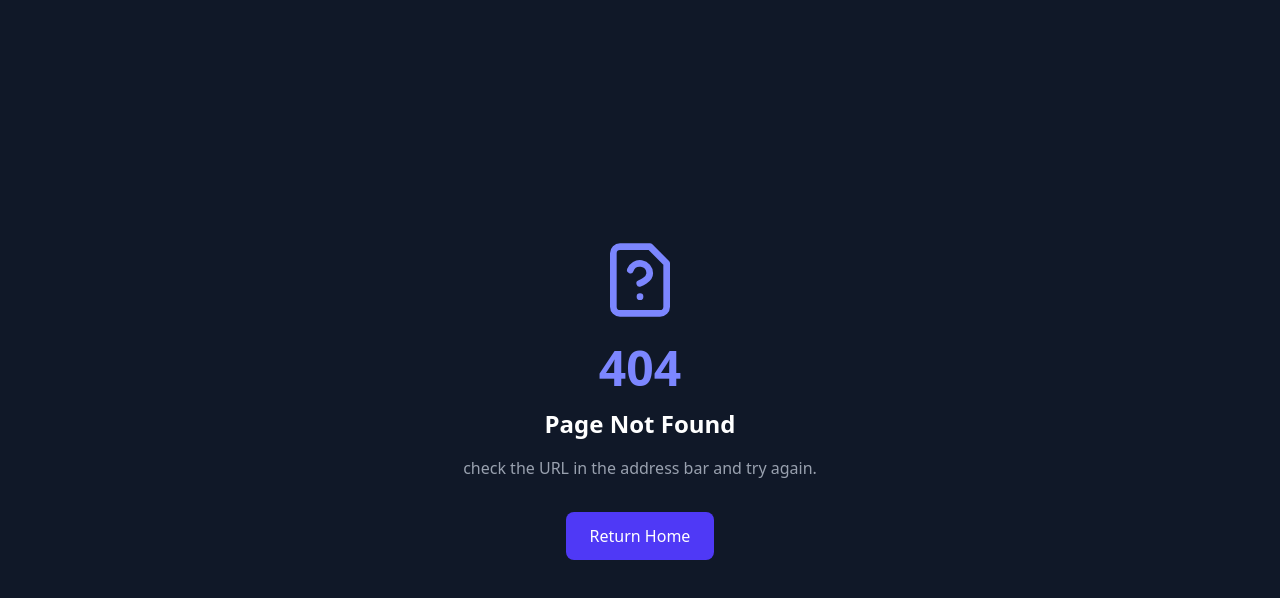
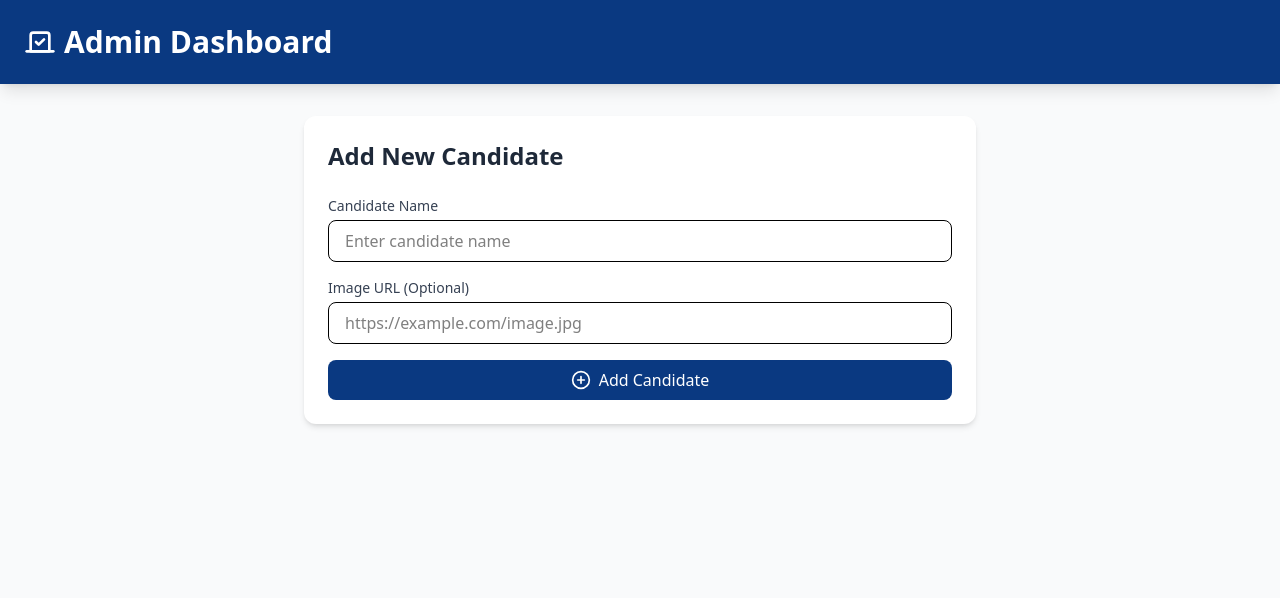
Before and after one commit to sinanmk03/election, a React (Vite) app: page /admin in a window 1280 px wide. Before the commit this address had no page. Shown: the top 598 px of the page. Built offline with nearby package versions, Linux system fonts and the light colour scheme.

Commit message:
added some more code , still not working

```diff
--- a/src/App.tsx
+++ b/src/App.tsx
@@ -6,6 +6,7 @@ import LoginPage from "./pages/login";
 import RegisterPage from "./pages/register";
 import VotingPage from "./pages/vote";
 import ResultPage from "./pages/result";
+import AdminPage from "./pages/admin";
 function App() {
   return (
     <Router>
@@ -15,6 +16,7 @@ function App() {
         <Route path="/register" element={<RegisterPage />} />
         <Route path="/vote" element={<VotingPage />} />
         <Route path="/results" element={<ResultPage />} />
+        <Route path="/admin" element={<AdminPage />} />
         {/* <Route
           path="/admin/event-attendees/:collectionName"
           element={
--- /dev/null
+++ b/src/pages/admin.tsx
@@ -0,0 +1,108 @@
+import { useState } from "react";
+import { useWeb3 } from "../services/Web3Context";
+import { PlusCircle, Vote } from "lucide-react";
+
+export default function AdminPage() {
+  const { contract, account, loading, fetchCandidates } = useWeb3();
+  const [newCandidate, setNewCandidate] = useState({
+    name: "",
+    imageUrl: "",
+  });
+  const [error, setError] = useState("");
+  const [successMessage, setSuccessMessage] = useState("");
+
+  const handleAddCandidate = async (e: React.FormEvent) => {
+    e.preventDefault();
+    setError("");
+    setSuccessMessage("");
+
+    if (!newCandidate.name.trim()) {
+      setError("Candidate name is required");
+      return;
+    }
+
+    try {
+      await contract.methods
+        .addCandidate(newCandidate.name)
+        .send({ from: account });
+      setSuccessMessage("Candidate added successfully!");
+      setNewCandidate({ name: "", imageUrl: "" });
+      await fetchCandidates();
+    } catch (err) {
+      console.error("Error adding candidate:", err);
+      setError("Failed to add candidate. Make sure you're the admin.");
+    }
+  };
+
+  return (
+    <div className="min-h-screen bg-gray-50">
+      <header className="bg-[#0a3981] text-white p-6 shadow-lg">
+        <div className="container mx-auto flex items-center gap-2">
+          <Vote className="h-8 w-8" />
+          <h1 className="text-3xl font-bold">Admin Dashboard</h1>
+        </div>
+      </header>
+
+      <main className="container mx-auto px-4 py-8">
+        <div className="max-w-2xl mx-auto bg-white rounded-xl shadow-md p-6">
+          <h2 className="text-2xl font-bold text-gray-800 mb-6">
+            Add New Candidate
+          </h2>
+
+          {error && (
+            <div className="mb-4 p-3 bg-red-100 text-red-700 rounded-lg">
+              {error}
+            </div>
+          )}
+
+          {successMessage && (
+            <div className="mb-4 p-3 bg-green-100 text-green-700 rounded-lg">
+              {successMessage}
+            </div>
+          )}
+
+          <form onSubmit={handleAddCandidate} className="space-y-4">
+            <div>
+              <label className="block text-sm font-medium text-gray-700 mb-1">
+                Candidate Name
+              </label>
+              <input
+                type="text"
+                value={newCandidate.name}
+                onChange={(e) =>
+                  setNewCandidate({ ...newCandidate, name: e.target.value })
+                }
+                className="w-full px-4 py-2 border rounded-lg focus:ring-2 focus:ring-[#0a3981] focus:border-[#0a3981]"
+                placeholder="Enter candidate name"
+              />
+            </div>
+
+            <div>
+              <label className="block text-sm font-medium text-gray-700 mb-1">
+                Image URL (Optional)
+              </label>
+              <input
+                type="url"
+                value={newCandidate.imageUrl}
+                onChange={(e) =>
+                  setNewCandidate({ ...newCandidate, imageUrl: e.target.value })
+                }
+                className="w-full px-4 py-2 border rounded-lg focus:ring-2 focus:ring-[#0a3981] focus:border-[#0a3981]"
+                placeholder="https://example.com/image.jpg"
+              />
+            </div>
+
+            <button
+              type="submit"
+              disabled={loading}
+              className="w-full bg-[#0a3981] text-white py-2 px-4 rounded-lg hover:bg-[#0a3981]/90 transition-colors duration-200 flex items-center justify-center gap-2"
+            >
+              <PlusCircle className="h-5 w-5" />
+              {loading ? "Adding Candidate..." : "Add Candidate"}
+            </button>
+          </form>
+        </div>
+      </main>
+    </div>
+  );
+}
--- a/src/pages/home.tsx
+++ b/src/pages/home.tsx
@@ -6,7 +6,7 @@ function HomePage() {
   const [isMenuOpen, setIsMenuOpen] = useState(false);
   const navigate = useNavigate();
 
-  const navigationItems = ["Home", "Admin", "Vote", "Result", "Contact"];
+  const navigationItems = ["Home", "Admin", "Vote", "Results", "Contact"];
 
   return (
     <div className="min-h-screen bg-gray-50">
--- a/src/pages/result.tsx
+++ b/src/pages/result.tsx
@@ -5,6 +5,7 @@ interface Candidate {
   id: number;
   name: string;
   imageUrl: string;
+  voteCount: number;
 }
 
 export default function ResultPage() {
@@ -15,12 +16,14 @@ export default function ResultPage() {
       name: "Candidate 1",
       imageUrl:
         "https://images.unsplash.com/photo-1573497019940-1c28c88b4f3e?auto=format&fit=crop&q=80&w=200&h=200",
+      voteCount: 1500,
     },
     {
       id: 2,
       name: "Candidate 2",
       imageUrl:
         "https://images.unsplash.com/photo-1573497019940-1c28c88b4f3e?auto=format&fit=crop&q=80&w=200&h=200",
+      voteCount: 1200,
     },
   ]);
   const [accountAddress, setAccountAddress] = useState<string>("");
@@ -35,32 +38,27 @@ export default function ResultPage() {
     return () => clearTimeout(timer);
   }, []);
 
-  const handleVote = (candidateId: number) => {
-    console.log(`Voted for candidate ${candidateId}`);
-    // Add your voting logic here
-  };
-
   return (
     <div className="min-h-screen bg-gray-50">
       {/* Header */}
       <header className="bg-[#0a3981] text-white p-6 shadow-lg">
         <div className="container mx-auto flex items-center gap-2">
           <Vote className="h-8 w-8" />
-          <h1 className="text-3xl font-bold">Vote Now.</h1>
+          <h1 className="text-3xl font-bold">Election Results</h1>
         </div>
       </header>
 
       {/* Main Content */}
       <main className="container mx-auto px-4 py-8">
         <h1 className="text-4xl font-bold text-center text-gray-800 mb-2">
-          Election Results
+          Live Election Results
         </h1>
         <hr className="mb-8 border-gray-200" />
 
         {loading ? (
           <div className="text-center">
             <div className="animate-spin rounded-full h-12 w-12 border-b-2 border-[#0a3981] mx-auto"></div>
-            <p className="mt-4 text-gray-600">Loading...</p>
+            <p className="mt-4 text-gray-600">Loading results...</p>
           </div>
         ) : (
           <>
@@ -68,30 +66,36 @@ export default function ResultPage() {
               {candidates.map((candidate) => (
                 <div
                   key={candidate.id}
-                  className="candidate-card bg-white rounded-xl p-6 shadow-md hover:shadow-xl transition-all duration-300"
+                  className="bg-white rounded-xl p-6 shadow-md hover:shadow-xl transition-all duration-300"
                 >
                   <img
                     src={candidate.imageUrl}
                     alt={candidate.name}
                     className="w-32 h-32 rounded-full mx-auto mb-4 object-cover"
                   />
-                  <h3 className="text-xl font-semibold text-gray-800 mb-4">
+                  <h3 className="text-xl font-semibold text-gray-800 mb-2 text-center">
                     {candidate.name}
                   </h3>
-                  <button
-                    onClick={() => handleVote(candidate.id)}
-                    className="w-full bg-[#0a3981] text-white py-2 px-4 rounded-lg hover:bg-[#0a3981]/90 transition-colors duration-200 flex items-center justify-center gap-2"
-                  >
-                    <Vote className="h-5 w-5" />
-                    Vote
-                  </button>
+                  <div className="flex items-center justify-center gap-2">
+                    <span className="text-2xl font-bold text-[#0a3981]">
+                      {candidate.voteCount.toLocaleString()}
+                    </span>
+                    <span className="text-gray-600">
+                      {candidate.voteCount === 1 ? "Vote" : "Votes"}
+                    </span>
+                  </div>
                 </div>
               ))}
             </div>
 
-            <p className="text-center mt-8 text-gray-600 font-mono">
-              Connected Account: {accountAddress}
-            </p>
+            <div className="mt-8 text-center">
+              <p className="text-gray-600 font-mono">
+                Connected Account: {accountAddress}
+              </p>
+              <p className="text-sm text-gray-500 mt-2">
+                Results updated in real-time from blockchain
+              </p>
+            </div>
           </>
         )}
       </main>
```
